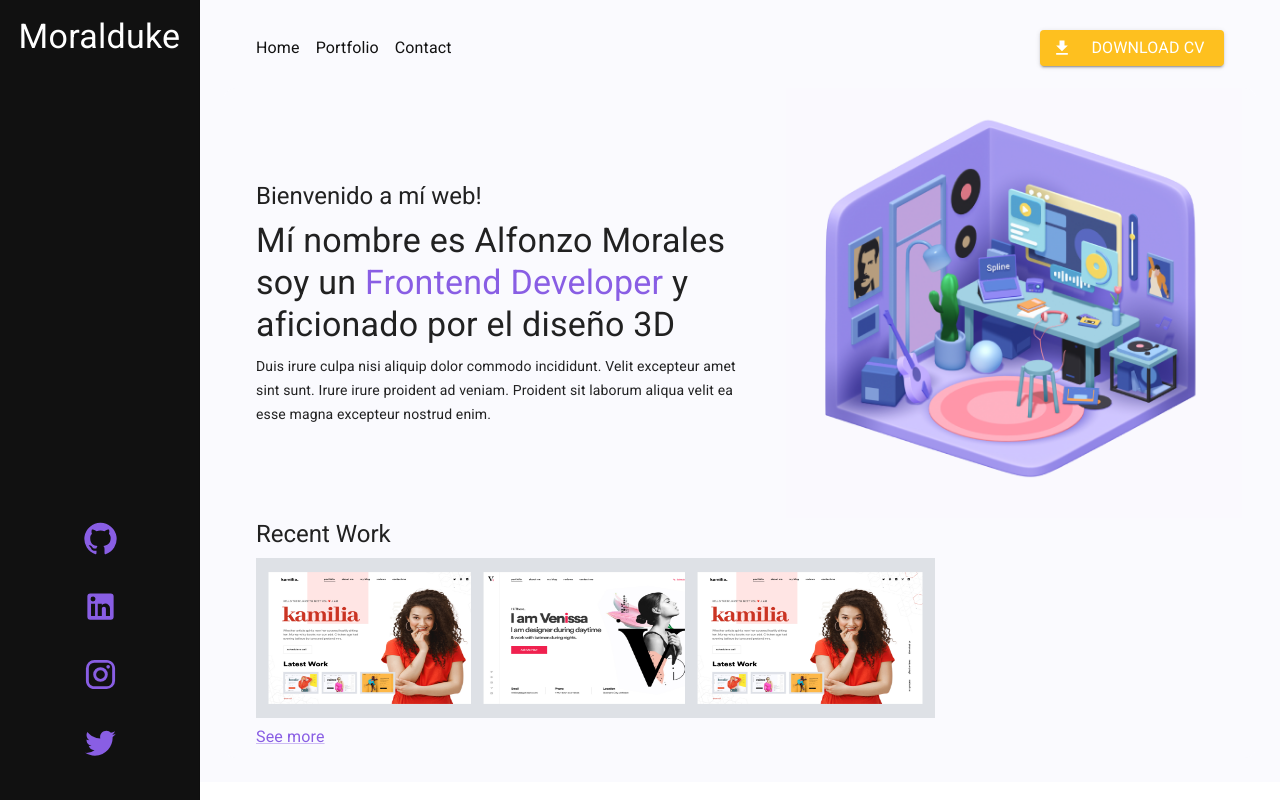
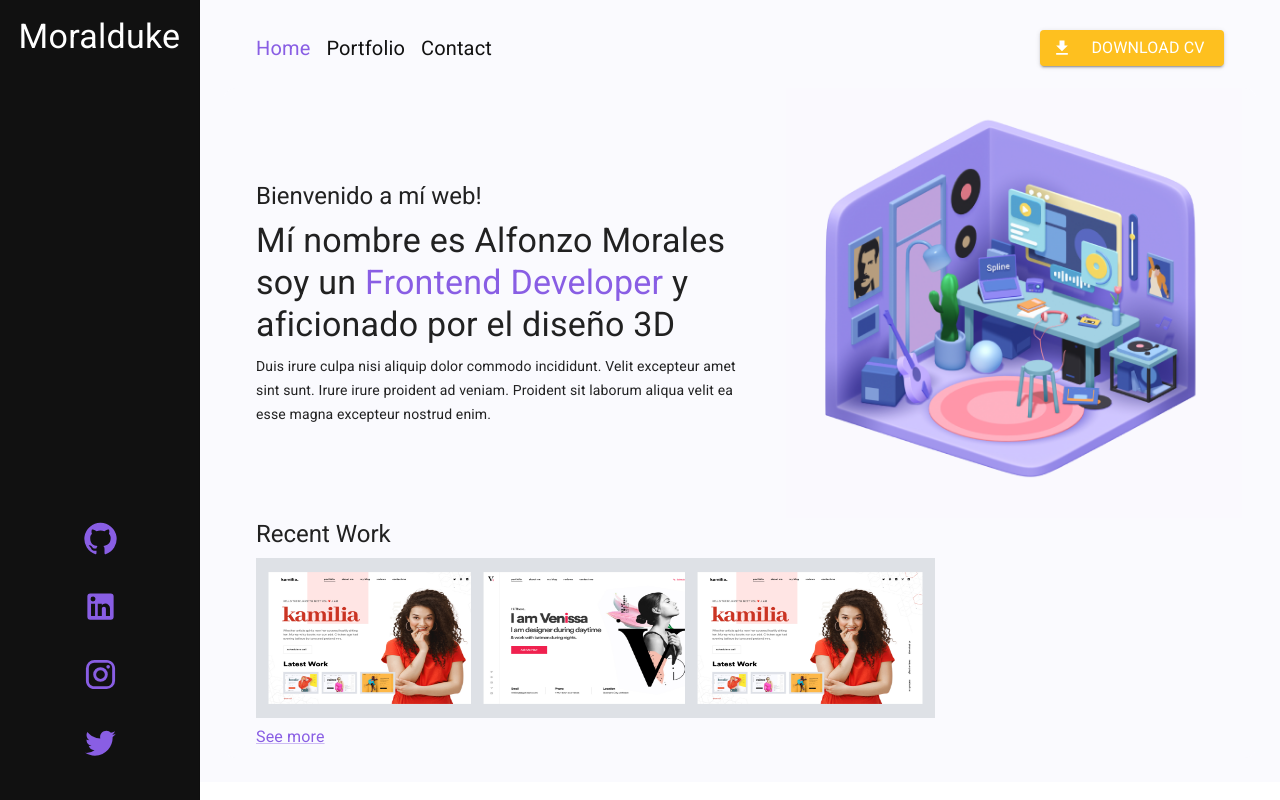
Before and after one commit to Astiaz/Portfolio-App, a React (Vite) app: page / in a window 1280 px wide. Built offline with nearby package versions, Linux system fonts and the light colour scheme.

Commit message:
Navbar styles updated

```diff
--- a/src/components/NavBar.jsx
+++ b/src/components/NavBar.jsx
@@ -1,4 +1,4 @@
-import { Link as RouterLink } from "react-router-dom";
+import { Link as RouterLink, NavLink } from "react-router-dom";
 import { AppBar, Box, Button, Grid, Link, Toolbar, Typography } from "@mui/material";
 import { Download } from "@mui/icons-material";
 
@@ -18,20 +18,44 @@ export const NavBar = ({drawerWidth = 240}) => {
         <Toolbar>
             <Box sx={{display:'flex', flexGrow: 1}} justifyContent='space-between'>
                 <Grid container direction='row' alignItems='center' spacing={4} sx={{paddingLeft: 4}}>
-                    <Grid item >
-                        <Link sx={{mr: 2}} color='tertiary.main' component={ RouterLink } underline='none' to='/'>
+                    <Grid item sx={{fontSize:20}}>
+                        <Link color='tertiary.main' component={ NavLink } underline='none' to='/'
+                            sx={{
+                                mr: 2,
+                                '&:hover':{color:'primary.second'},
+                                '&.active':{
+                                    color:'primary.main',
+                                },
+                            }}
+                            >
                             Home
                         </Link>
 
-                        <Link sx={{mr: 2}} color='tertiary.main' component={ RouterLink } underline='none' to='/portfolio'>
+                        <Link color='tertiary.main' component={ NavLink } underline='none' to='/portfolio'
+                            sx={{
+                                mr: 2,
+                                '&:hover':{color:'primary.second'},
+                                '&.active':{
+                                    color:'primary.main',
+                                },
+                            }}
+                        >
                             Portfolio
                         </Link>
 
-                        {/* <Link sx={{mr: 2}} color='tertiary.main' component={ RouterLink } underline='none' to='/about'>
+                        {/* <Link sx={{mr: 2}} color='tertiary.main' component={ NavLink } underline='none' to='/about'>
                             About Me
                         </Link> */}
 
-                        <Link sx={{mr: 2}} color='tertiary.main' component={ RouterLink } underline='none' to='/contact'>
+                        <Link color='tertiary.main' component={ NavLink } underline='none' to='/contact'
+                            sx={{
+                                mr: 2,
+                                '&:hover':{color:'primary.second'},
+                                '&.active':{
+                                    color:'primary.main',
+                                },
+                            }}
+                        >
                             Contact
                         </Link>
                     </Grid>
```
